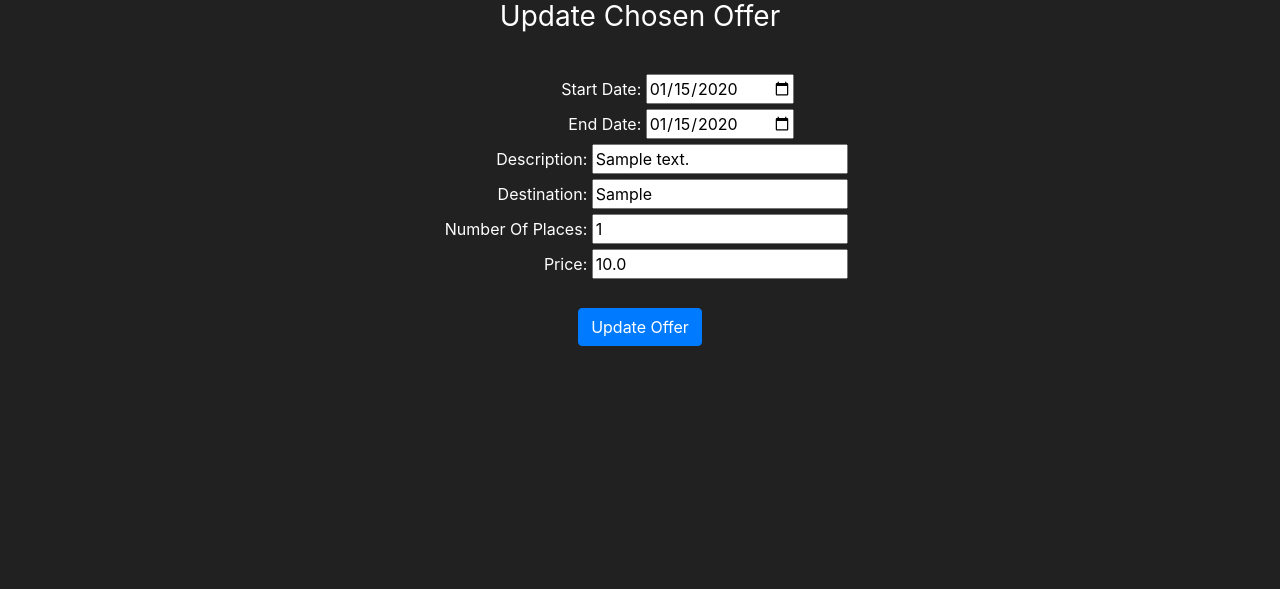
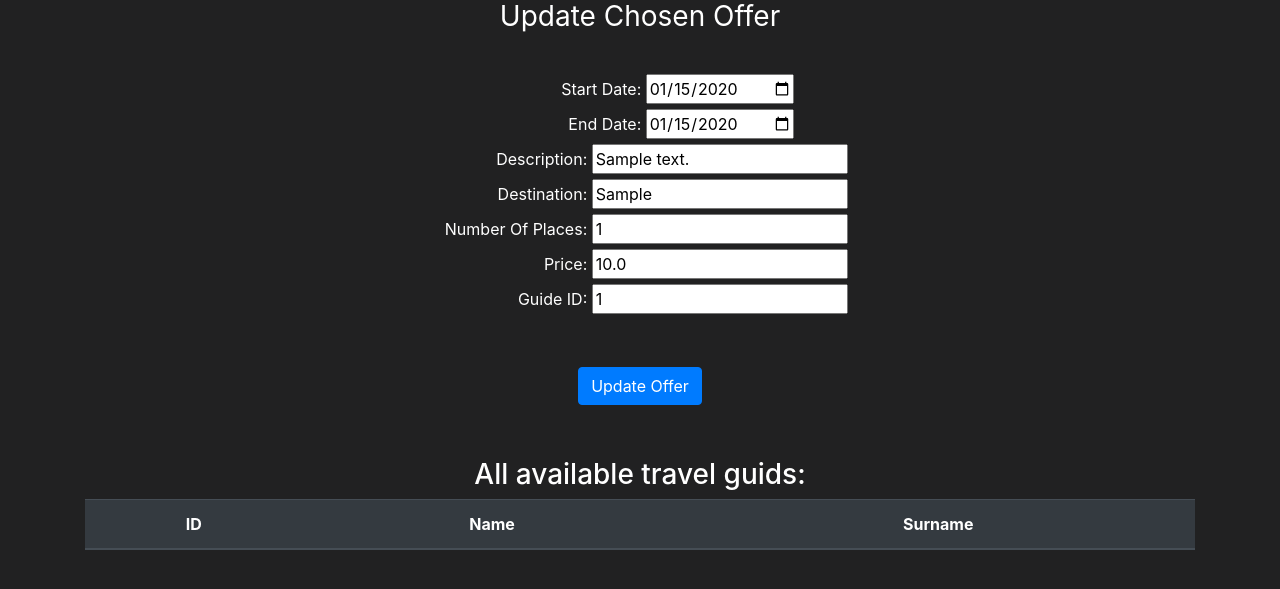
Before and after one commit to momciloknezevic7/BookingApp, a Flask app: page /updateOffer/1 in a window 1280 px wide. Shown: the part 61-650 px from the top of the page. Run offline with Flask 2, Linux system fonts and the light colour scheme; tables that the repository leaves empty hold one stand-in row (values such as "Sample post"); lists and menus that the app fills with data are empty.

Commit message:
Add feature to change/add travel guide to offer that already exist

```diff
--- a/Booking/models.py
+++ b/Booking/models.py
@@ -178,7 +178,7 @@ class Offer(db.Model):
         return self.madeArrangements
 
     def __repr__(self):
-        return f'New Offer: {self.id}'
+        return str(self.id)
 
 
 class Guide(db.Model):
--- a/Booking/routes.py
+++ b/Booking/routes.py
@@ -110,10 +110,6 @@ def guidePossibilities_page():
 
 
 #----------------------------------------
-# TODO
-def checkWhoIsAvailable(allTravelGuids, startDate, endDate):
-    return allTravelGuids
-
 @app.route('/createNewOffer', methods=['GET', 'POST'])
 @roles_required('Admin')
 def createNewOffer_page():
@@ -146,12 +142,31 @@ def createNewOffer_page():
 @roles_required('Admin')
 def modifyOffer_page():
     allOffers = Offer.query.all()
+    return render_template('modifyOffer.html', offers=allOffers)
 
-    return render_template('modifyOffer.html', offers=allOffers)
+
+def checkWhoIsAvailable(allTravelGuids, startDate, endDate):
+    allAvailableTravelGuids = []
+    for guide in allTravelGuids:
+        ind = True
+        for offer in guide.madeOffers:
+            fullInfoOffer = Offer.query.get(offer.id)
+            if (startDate >= fullInfoOffer.startDate and startDate <= fullInfoOffer.startDate) or ( endDate >= fullInfoOffer.startDate and endDate <= fullInfoOffer.endDate):
+                ind = False
+        if ind:
+            allAvailableTravelGuids.append(guide)
+
+    return allAvailableTravelGuids
+
+
 
 @app.route('/updateOffer/<int:id>', methods=['GET', 'POST'])
 def updateOffer_page(id):
     offerToUpdate = Offer.query.get(id)
+    allTravelGuids = Guide.query.all()
+    allAvailableTravelGuids = checkWhoIsAvailable(allTravelGuids, offerToUpdate.startDate, offerToUpdate.endDate)
+
+    print(allAvailableTravelGuids)
 
     if request.method == 'POST':
         offerToUpdate.startDate = datetime.strptime(request.form['startDate'], '%Y-%m-%d').date()
@@ -170,10 +185,10 @@ def updateOffer_page(id):
         except Exception as ex:
             print(ex)
             print("Error: Problem with update option!")
-            return render_template('updateOffer.html', offerToUpdate=offerToUpdate)
+            return render_template('updateOffer.html', offerToUpdate=offerToUpdate, allAvailableTravelGuids=allAvailableTravelGuids)
     else:
         # GET method
-        return render_template('updateOffer.html', offerToUpdate=offerToUpdate)
+        return render_template('updateOffer.html', offerToUpdate=offerToUpdate, allAvailableTravelGuids=allAvailableTravelGuids)
 
 
 def sendMail(username):
--- a/Booking/templates/updateOffer.html
+++ b/Booking/templates/updateOffer.html
@@ -26,26 +26,54 @@ Update Offer
         <br>
         <form action="/updateOffer/{{offerToUpdate.id}}" METHOD="POST" class="form-register" style="color:white">
             <label>Start Date:</label>
-            <input type="date" placeholder="Start Date: ", name="startDate" value="{{offerToUpdate.startDate}}">
+            <input type="date" placeholder="Start Date: " name="startDate" value="{{offerToUpdate.startDate}}">
             <br>
             <label>End Date:</label>
-            <input type="date" placeholder="End Date: ", name="endDate" value="{{offerToUpdate.endDate}}">
+            <input type="date" placeholder="End Date: " name="endDate" value="{{offerToUpdate.endDate}}">
             <br>
             <label>Description:</label>
-            <input type="text" placeholder="Description: ", name="description" value="{{offerToUpdate.description}}">
+            <input type="text" placeholder="Description: " name="description" value="{{offerToUpdate.description}}">
             <br>
             <label>Destination:</label>
-            <input type="text" placeholder="Destination: ", name="destination" value="{{offerToUpdate.destination}}">
+            <input type="text" placeholder="Destination: " name="destination" value="{{offerToUpdate.destination}}">
             <br>
             <label>Number Of Places:</label>
-            <input type="text" placeholder="Number of Places: ", name="numOfPlaces" value="{{offerToUpdate.numOfPlaces}}">
+            <input type="text" placeholder="Number of Places: " name="numOfPlaces" value="{{offerToUpdate.numOfPlaces}}">
             <br>
             <label>Price:</label>
-            <input type="number" placeholder="Price: ", name="price" value="{{offerToUpdate.price}}">
-
-            <br><br>
+            <input type="number" placeholder="Price: " name="price" value="{{offerToUpdate.price}}">
+            <br>
+            <label>Guide ID:</label>
+            <input type="number" placeholder="Do not type anything if there is no available guide..." name="guideId" value="{{offerToUpdate.guideId}}">
+            <br><br><br>
             <input type="submit" value="Update Offer" class="btn btn-primary">
         </form>
     </div>
+
+    <div class="container">
+        <br><br>
+    <!--All available travel guids for this offer: id name surname-->
+        <h3>All available travel guids:</h3>
+        <table class="table table-hover table-dark">
+            <thead>
+                <tr>
+                    <!--Columns-->
+                    <th scope="col">ID</th>
+                    <th scope="col">Name</th>
+                    <th scope="col">Surname</th>
+                </tr>
+            </thead>
+            <tbody>
+                <!--Rows inside the table-->
+                {% for guide in allAvailableTravelGuids %}
+                    <tr>
+                        <td>{{ guide.id }}</td>
+                        <td>{{ guide.name }}</td>
+                        <td>{{ guide.surname }}</td>
+                    </tr>
+                {% endfor %}
+            </tbody>
+        </table>
+        </div>
 </body>
 {% endblock %}
```
Also changed, not shown: Booking/templates/createNewOffer.html (+0 -25 lines).
